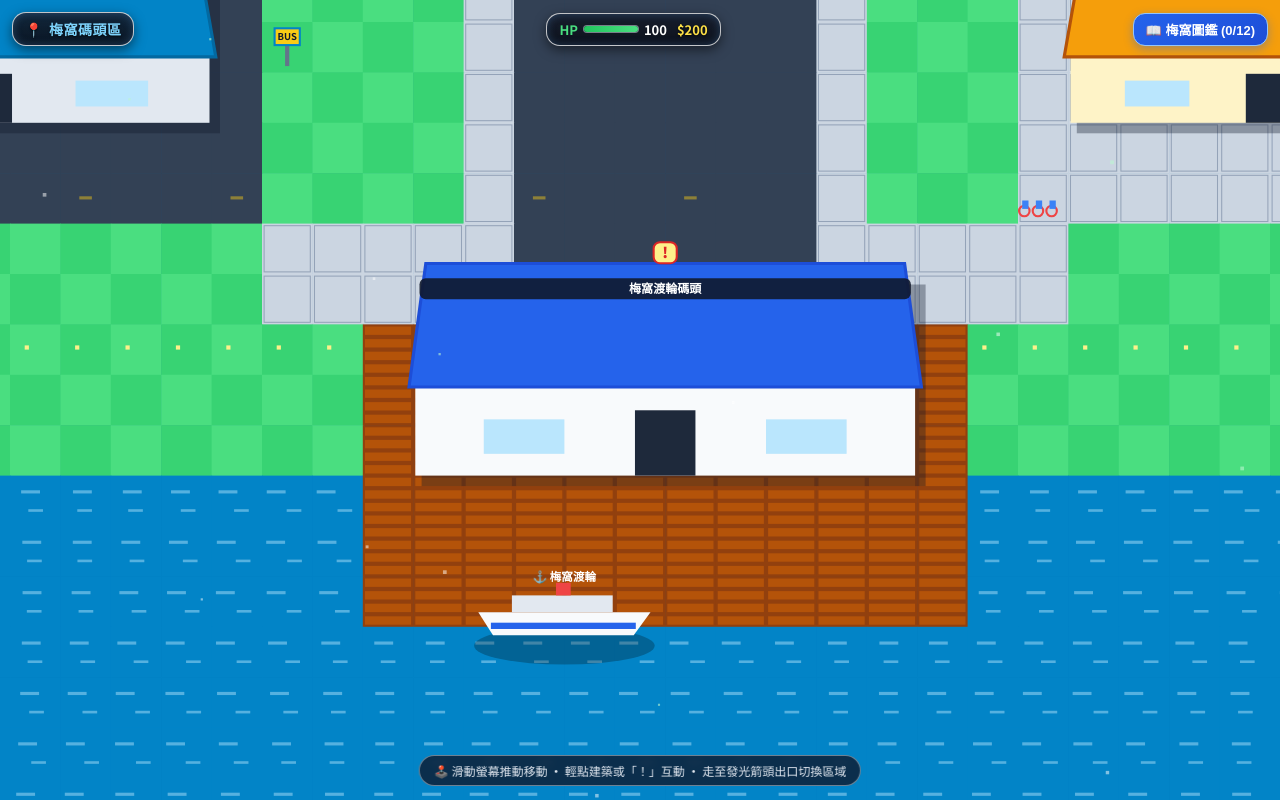
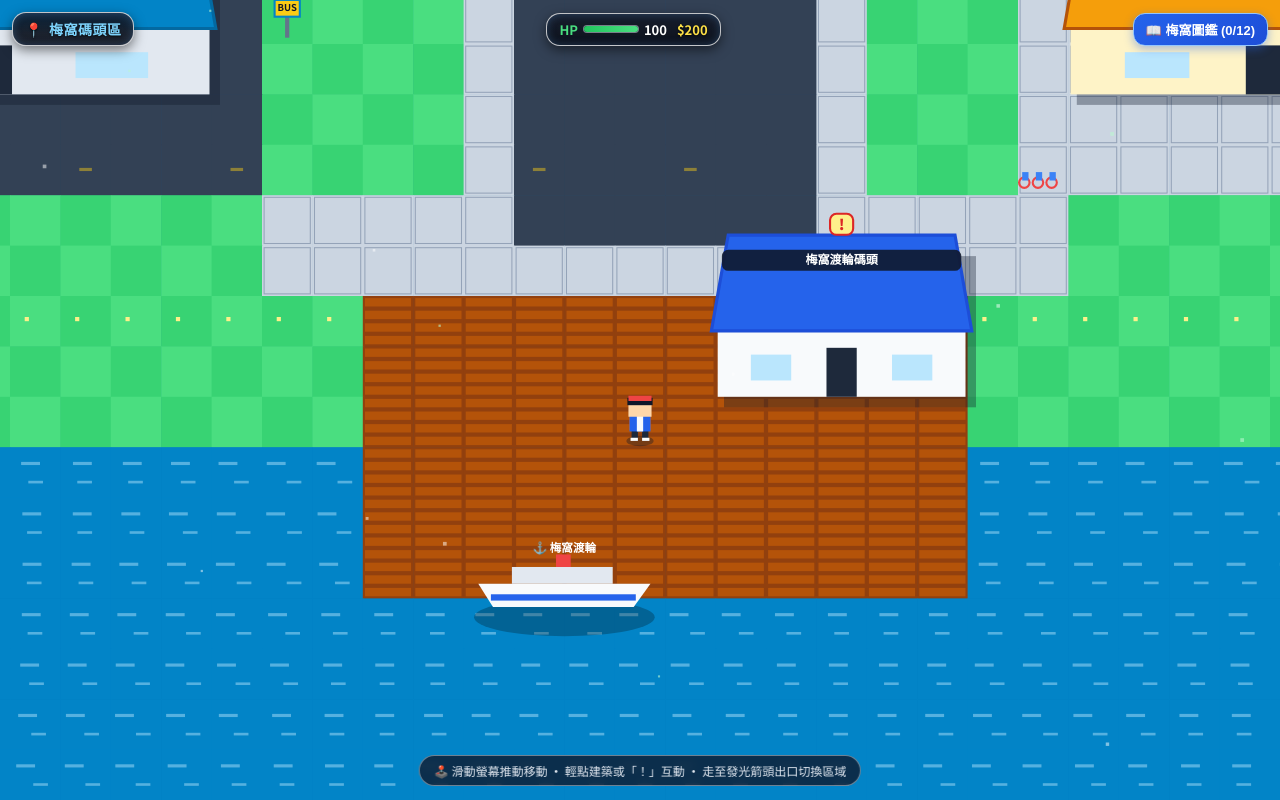
Before and after one commit to Himdotdot/muiwo-rpg, a plain HTML site: page index.html in a window 1280 px wide. Drawn offline with Linux system fonts and the light colour scheme; animation ran at ten frames a second.

Commit message:
Update index.html

```diff
--- a/index.html
+++ b/index.html
@@ -828,6 +828,10 @@ function fillRect(grid, x, y, w, h, val) {
  * - 南方（下方）：渡輪碼頭（起點）、海面波光與停泊的渡輪
  * - 東西兩側（左右）：巴士總站、單車租借店、熟食市場與海濱長廊樹林
  * - 北方邊緣（最上方道路盡頭）：設置通往第二張地圖的出口（前往 - 銀礦灣觀景台）
+ *
+ * 修復重點：
+ * - 渡輪碼頭建築碰撞箱改為右側較小範圍，中央碼頭甲板與主幹道完全可通行
+ * - 出生點改到明確可走的碼頭木棧道格子
  */
 function buildPierMap() {
     const terrain = createGrid(MAP_ROWS, MAP_COLS, 2); // 預設綠意草地
@@ -879,11 +883,12 @@ function buildPierMap() {
             id: 'pier_ferry_terminal',
             name: '梅窩渡輪碼頭',
             category: 'beach',
-            x: 25, y: 34, w: 10, h: 4,
+            // 移到碼頭右側，高度縮小，確保中央主幹道 (x≈27-32) 與出生點完全暢通
+            x: 31, y: 34, w: 5, h: 3,
             roofColor: '#2563eb',
             wallColor: '#f8fafc',
             trimColor: '#1d4ed8',
-            interactX: 29, interactY: 38,
+            interactX: 30, interactY: 37,
             type: 'pier'
         },
         {
@@ -959,7 +964,8 @@ function buildPierMap() {
     return {
         id: 'pier',
         name: '梅窩碼頭區',
-        spawn: { x: 29, y: 36, dir: 3 },
+        // 出生點改到明確可通行的碼頭木棧道（不在任何建築碰撞箱內）
+        spawn: { x: 29, y: 37, dir: 3 },
         terrain,
         buildings,
         props,
@@ -1125,11 +1131,11 @@ const state = {
     unlockedDex: new Set(),
     player: {
         gridX: 29,
-        gridY: 36,
+        gridY: 37,
         pixelX: 29 * TILE_SIZE,
-        pixelY: 36 * TILE_SIZE,
+        pixelY: 37 * TILE_SIZE,
         targetGridX: 29,
-        targetGridY: 36,
+        targetGridY: 37,
         dir: 3, // 0: 下, 1: 左, 2: 右, 3: 上
         walkFrame: 0,
         isMoving: false
```
